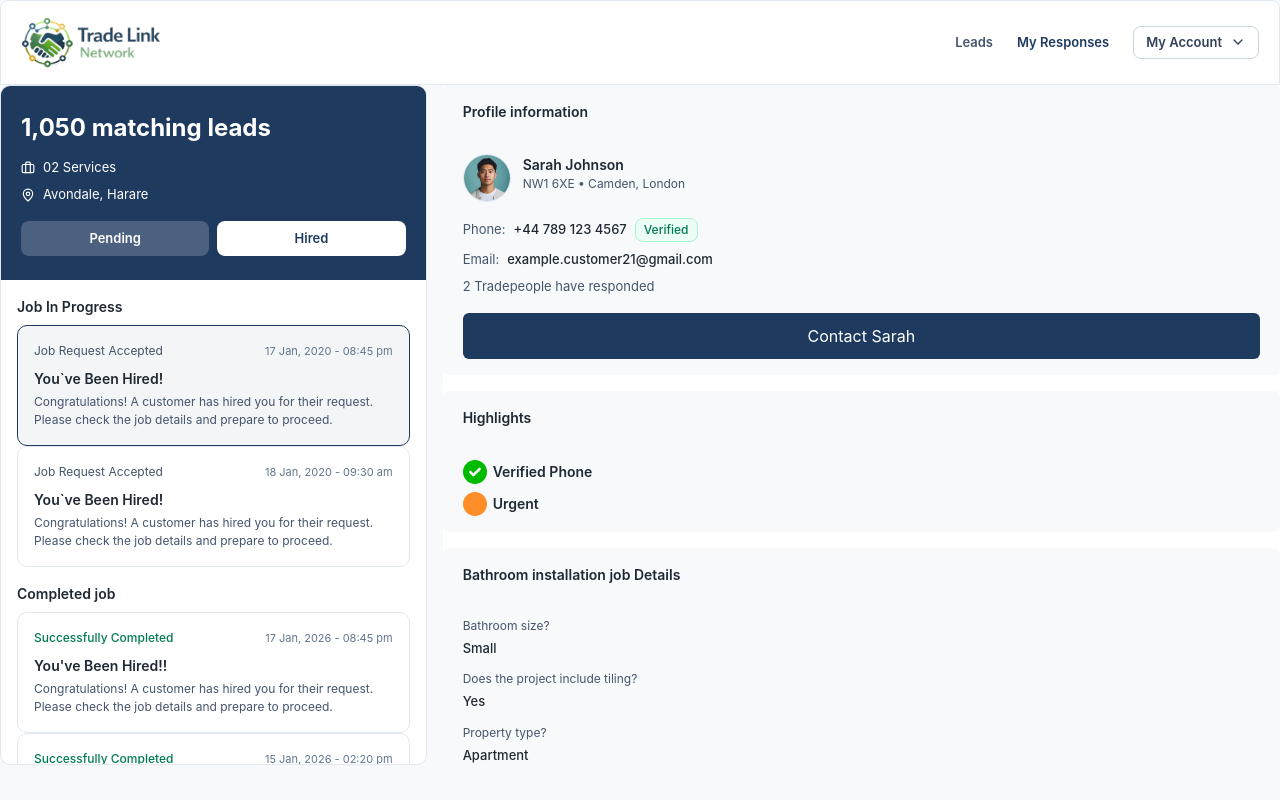
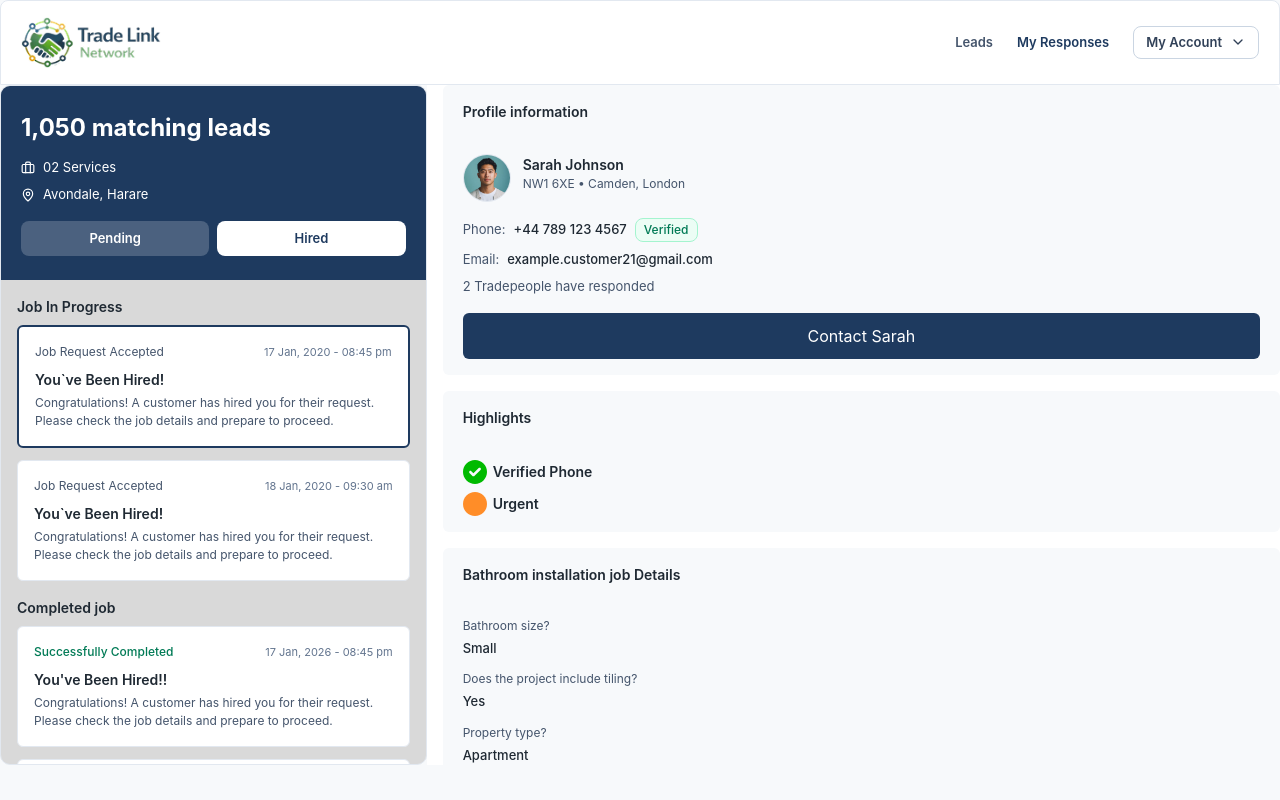
Before and after one commit to mijanConnect/trade-link-network-website, a Next.js app: page /trade-person/my-responses/hired/job_1 in a window 1280 px wide. Built offline with nearby package versions, Linux system fonts and the light colour scheme.

Commit message:
style: my response in details section

```diff
--- a/app/trade-person/my-responses/[tab]/[jobId]/page.tsx
+++ b/app/trade-person/my-responses/[tab]/[jobId]/page.tsx
@@ -96,9 +96,9 @@ export default function MyResponsesJobPage() {
   }
 
   return (
-    <div className="flex h-[calc(100vh-120px)] gap-4">
+    <div className="flex h-[calc(100vh-120px)] ">
       {/* Left Sidebar */}
-      <aside className="flex w-1/3 flex-col overflow-hidden rounded-lg border border-slate-200 bg-white">
+      <aside className="flex w-1/3 flex-col overflow-hidden rounded-lg border border-slate-200 bg-tradeBg">
         {/* Summary Header */}
         <div className="bg-primary px-5 py-6 text-white">
           <h1 className="text-[24px] font-bold">1,050 matching leads</h1>
@@ -152,16 +152,18 @@ export default function MyResponsesJobPage() {
                       const lead = leadsMock.find((l) => l.id === job.leadId);
                       if (!lead) return null;
                       return (
-                        <Link
+                        <div key={job.id} className="space-y-4">
+                          <Link
                           key={job.id}
                           href={`/trade-person/my-responses/hired/${job.id}`}
+                          // className="space-y-3"
                         >
                           <button
                             type="button"
-                            className={`w-full rounded-lg border p-4 text-left transition ${
+                            className={`w-full rounded-sm border p-4 text-left transition  ${
                               job.id === jobId
-                                ? "border-primary bg-primary/5"
-                                : "border-slate-200 bg-white hover:bg-slate-50"
+                                ? "border-primary border-2 bg-background"
+                                : "border-slate-200 bg-white "
                             }`}
                           >
                             <div className="flex items-center justify-between">
@@ -177,6 +179,7 @@ export default function MyResponsesJobPage() {
                             </p>
                           </button>
                         </Link>
+                        </div>
                       );
                     })}
                   </div>
@@ -193,16 +196,17 @@ export default function MyResponsesJobPage() {
                       const lead = leadsMock.find((l) => l.id === job.leadId);
                       if (!lead) return null;
                       return (
-                        <Link
+                       <div key={job.id} className="space-y-4">
+                         <Link
                           key={job.id}
                           href={`/trade-person/my-responses/hired/${job.id}`}
                         >
                           <button
                             type="button"
-                            className={`w-full rounded-lg border p-4 text-left transition ${
+                            className={`w-full rounded-sm border p-4 text-left transition ${
                               job.id === jobId
-                                ? "border-primary bg-primary/5"
-                                : "border-slate-200 bg-white hover:bg-slate-50"
+                                ? "border-primary border-2 bg-background"
+                                : "border-slate-200 bg-white "
                             }`}
                           >
                             <div className="flex items-center justify-between">
@@ -220,6 +224,7 @@ export default function MyResponsesJobPage() {
                             </p>
                           </button>
                         </Link>
+                       </div>
                       );
                     })}
                   </div>
@@ -236,16 +241,17 @@ export default function MyResponsesJobPage() {
                     const lead = leadsMock.find((l) => l.id === job.leadId);
                     if (!lead) return null;
                     return (
-                      <Link
+                     <div key={job.id} className="space-y-4">
+                       <Link
                         key={job.id}
                         href={`/trade-person/my-responses/pending/${job.id}`}
                       >
                         <button
                           type="button"
-                          className={`w-full rounded-lg border p-4 text-left transition ${
+                          className={`w-full rounded-sm border p-4 text-left transition ${
                             job.id === jobId
-                              ? "border-primary bg-primary/5"
-                              : "border-slate-200 bg-white hover:bg-slate-50"
+                              ? "border-primary border-2 bg-background"
+                              : "border-slate-200 bg-white "
                           }`}
                         >
                           <div className="flex items-center justify-between">
@@ -260,6 +266,7 @@ export default function MyResponsesJobPage() {
                           </p>
                         </button>
                       </Link>
+                     </div>
                     );
                   })}
                 </div>
@@ -272,7 +279,7 @@ export default function MyResponsesJobPage() {
       </aside>
 
       {/* Right Panel - Lead Details */}
-      <div className="flex-1 w-2/3 overflow-y-auto">
+      <div className="flex-1 w-2/3 overflow-y-auto bg-background pl-4">
         <LeadDetailPanel lead={selectedLead} source="my-responses" />
       </div>
     </div>
```
